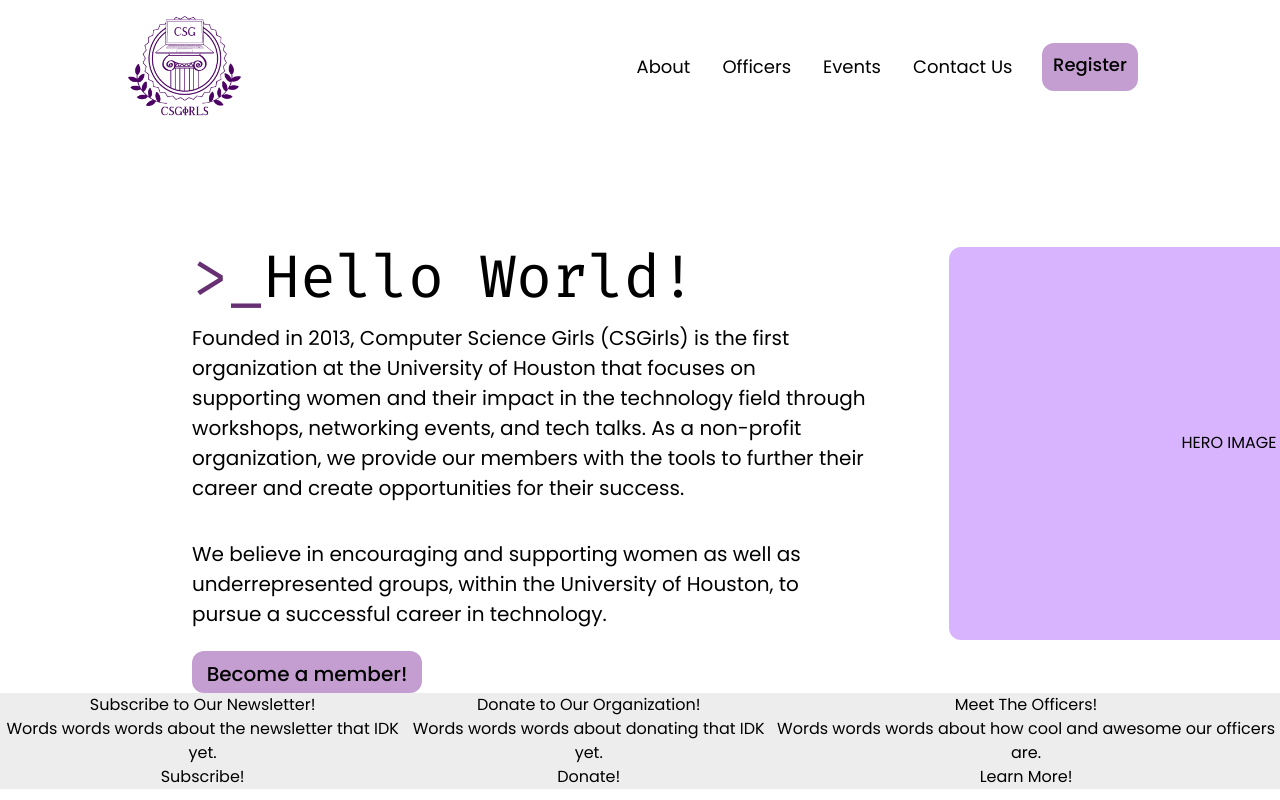
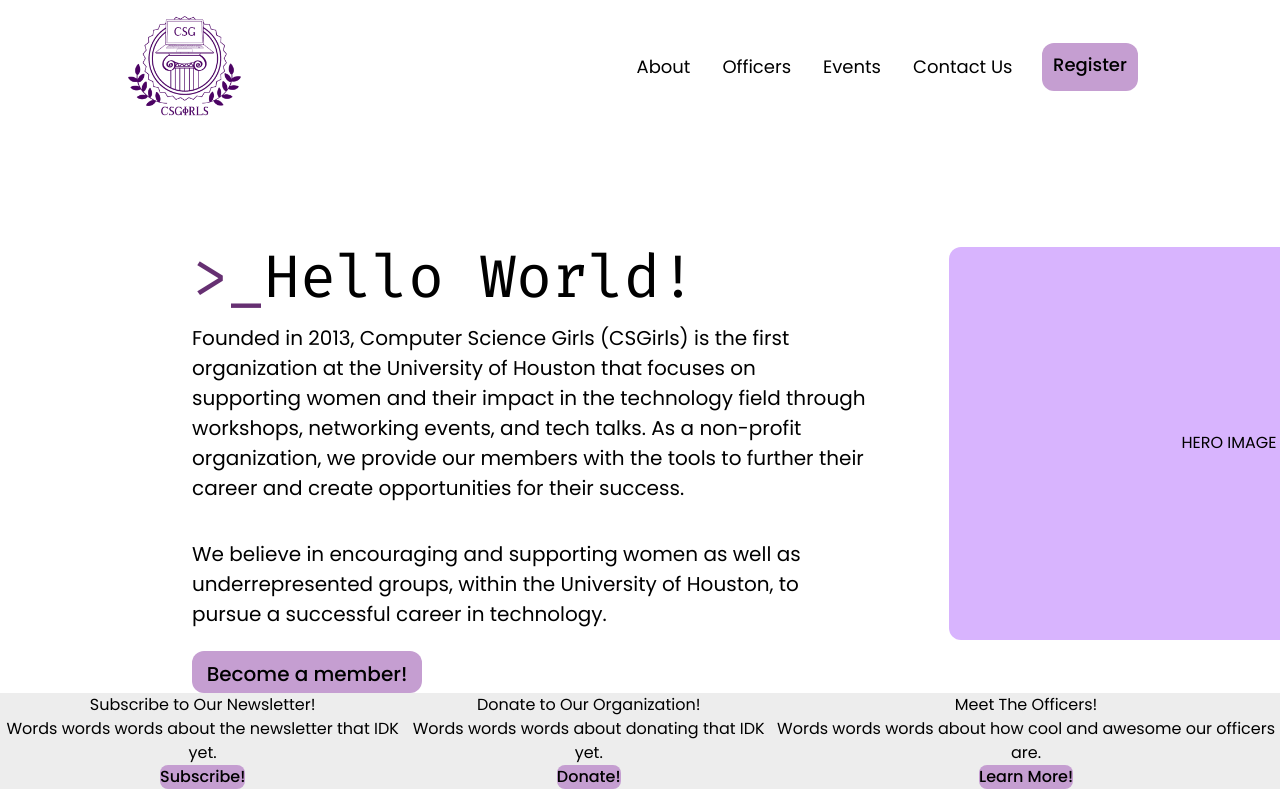
Before and after one commit to CSGirlsUH/csgirls-website, a React (Vite) app in the folder csgwebsite/: page / in a window 1280 px wide. Shown: the top 800 px of the page. Built offline with nearby package versions, Linux system fonts and the light colour scheme.

Commit message:
feat: Added buttons to OrgActions.tsx

```diff
--- a/csgwebsite/src/components/OrgActions.tsx
+++ b/csgwebsite/src/components/OrgActions.tsx
@@ -2,13 +2,13 @@ import React from "react";
 
 const OrgActions = () => {
   return (
-    <div className="flex row bg-bggray">
+    <div className="flex row bg-bggray w-screen">
       <div>
         <h1>Subscribe to Our Newsletter!</h1>
         <div>
           <p>Words words words about the newsletter that IDK yet.</p>
 
-          <button>
+          <button className="font-medium bg-buttonpurple rounded-lg">
             <a href="#">Subscribe!</a>
           </button>
         </div>
@@ -19,7 +19,7 @@ const OrgActions = () => {
         <div>
           <p>Words words words about donating that IDK yet.</p>
 
-          <button>
+          <button className="font-medium bg-buttonpurple rounded-lg">
             <a href="#">Donate!</a>
           </button>
         </div>
@@ -30,7 +30,7 @@ const OrgActions = () => {
         <div>
           <p>Words words words about how cool and awesome our officers are.</p>
 
-          <button>
+          <button className="font-medium bg-buttonpurple rounded-lg ">
             <a href="#">Learn More!</a>
           </button>
         </div>
```
